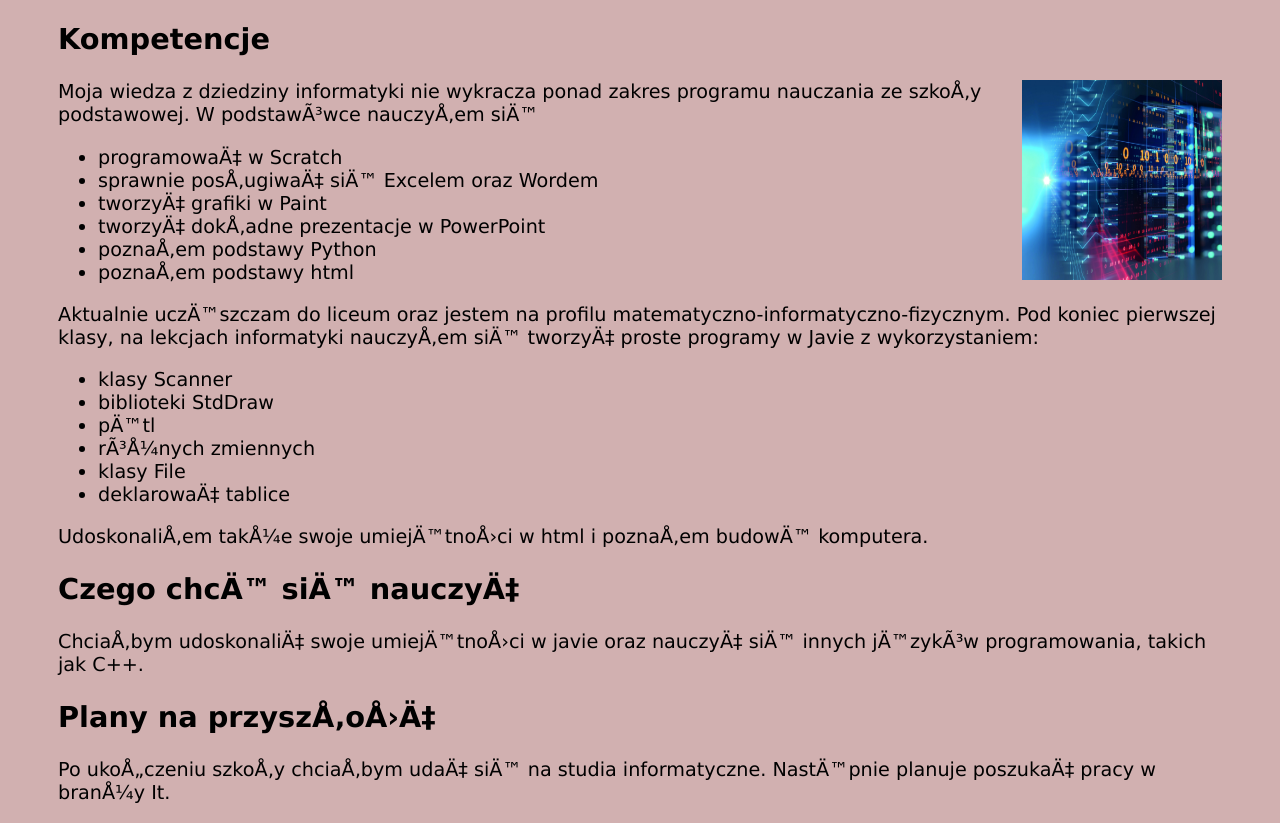
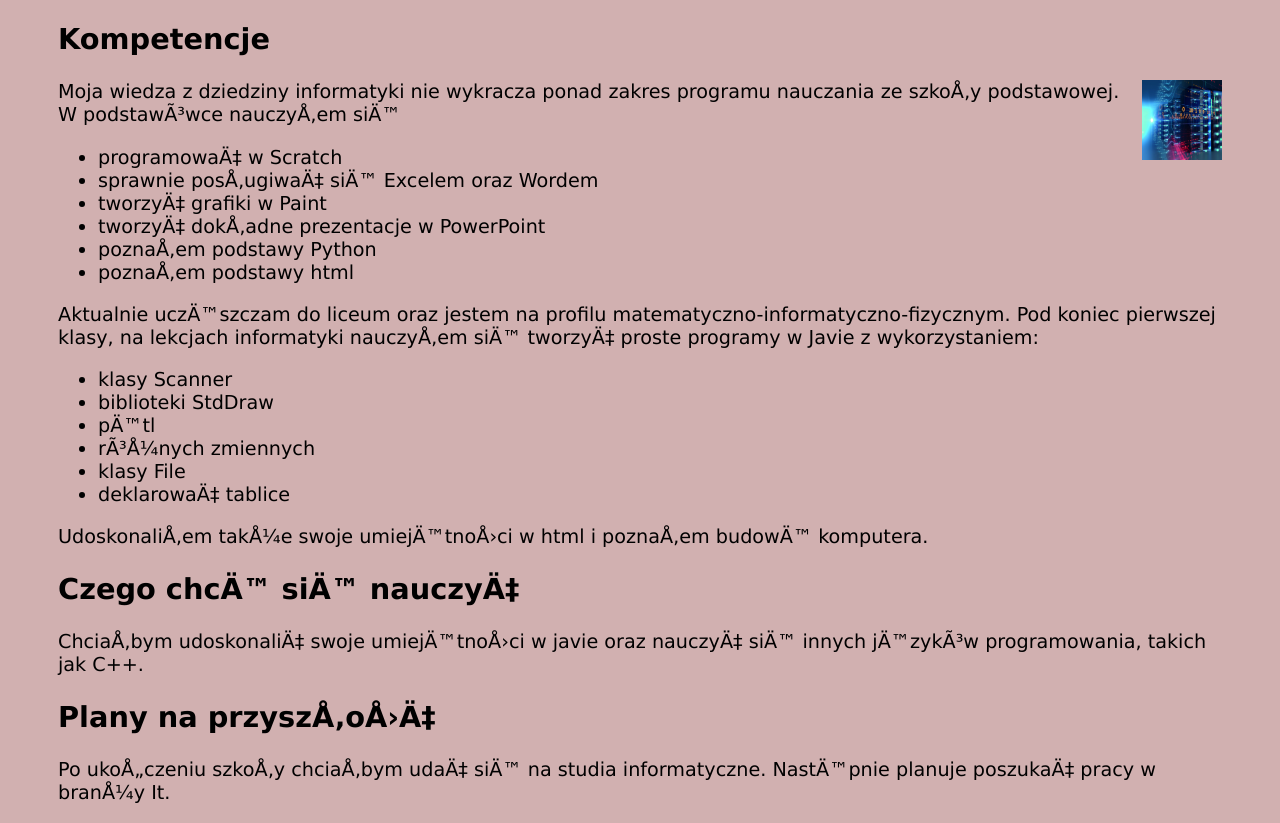
Before and after one commit to tymsak/aktualizacjaCV.github.io, a plain HTML site: page index.html in a window 1280 px wide. Shown: the part 74-897 px from the top of the page. Drawn offline with Linux system fonts and the light colour scheme.

Commit message:
Update CSS.css

```diff
--- a/CSS.css
+++ b/CSS.css
@@ -14,6 +14,6 @@ html {
 }
 img {
 float: right;
-width: 200px;
-height: 200px;
+width: 80px;
+height: 80px;
 }
```
